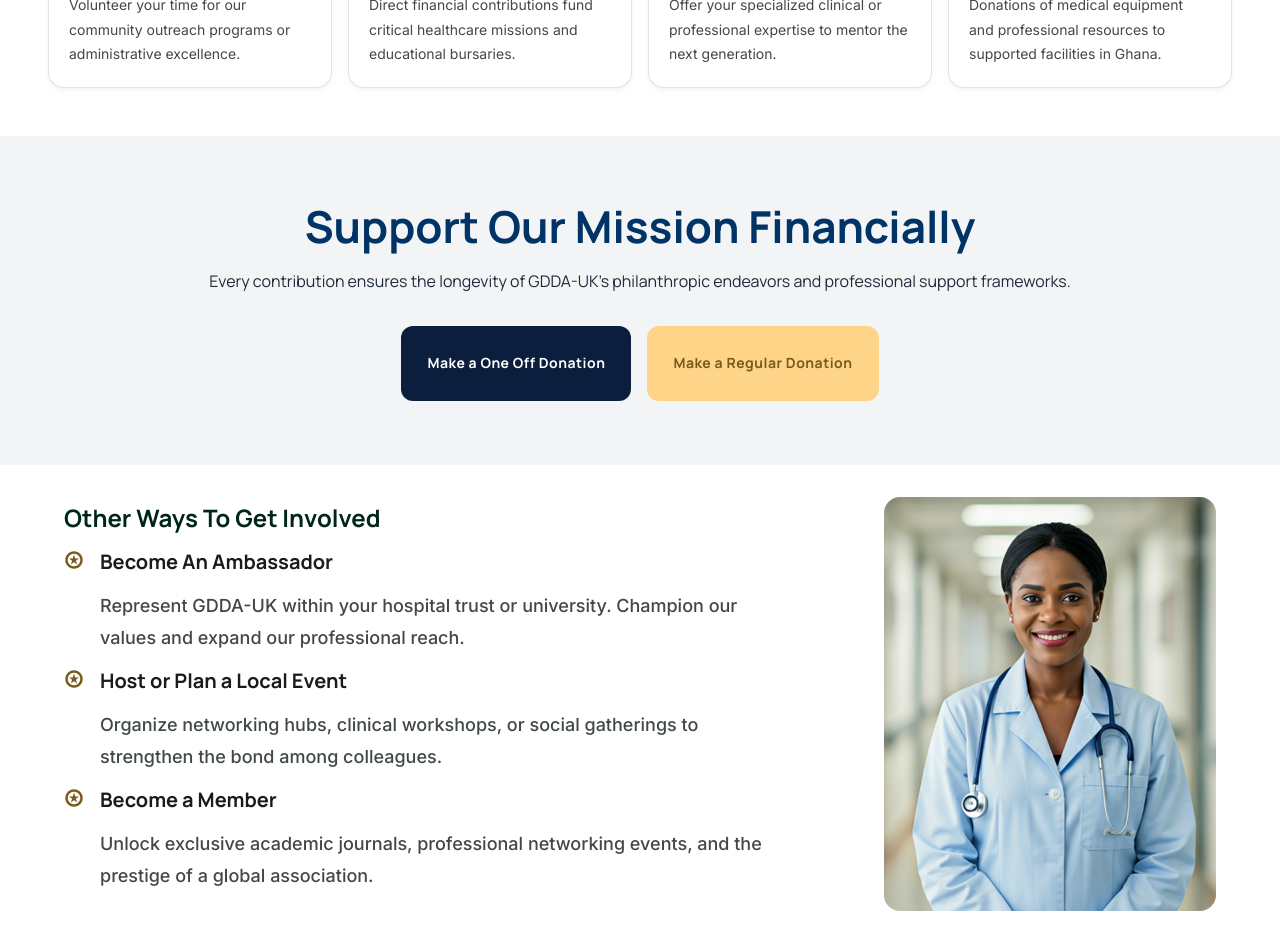
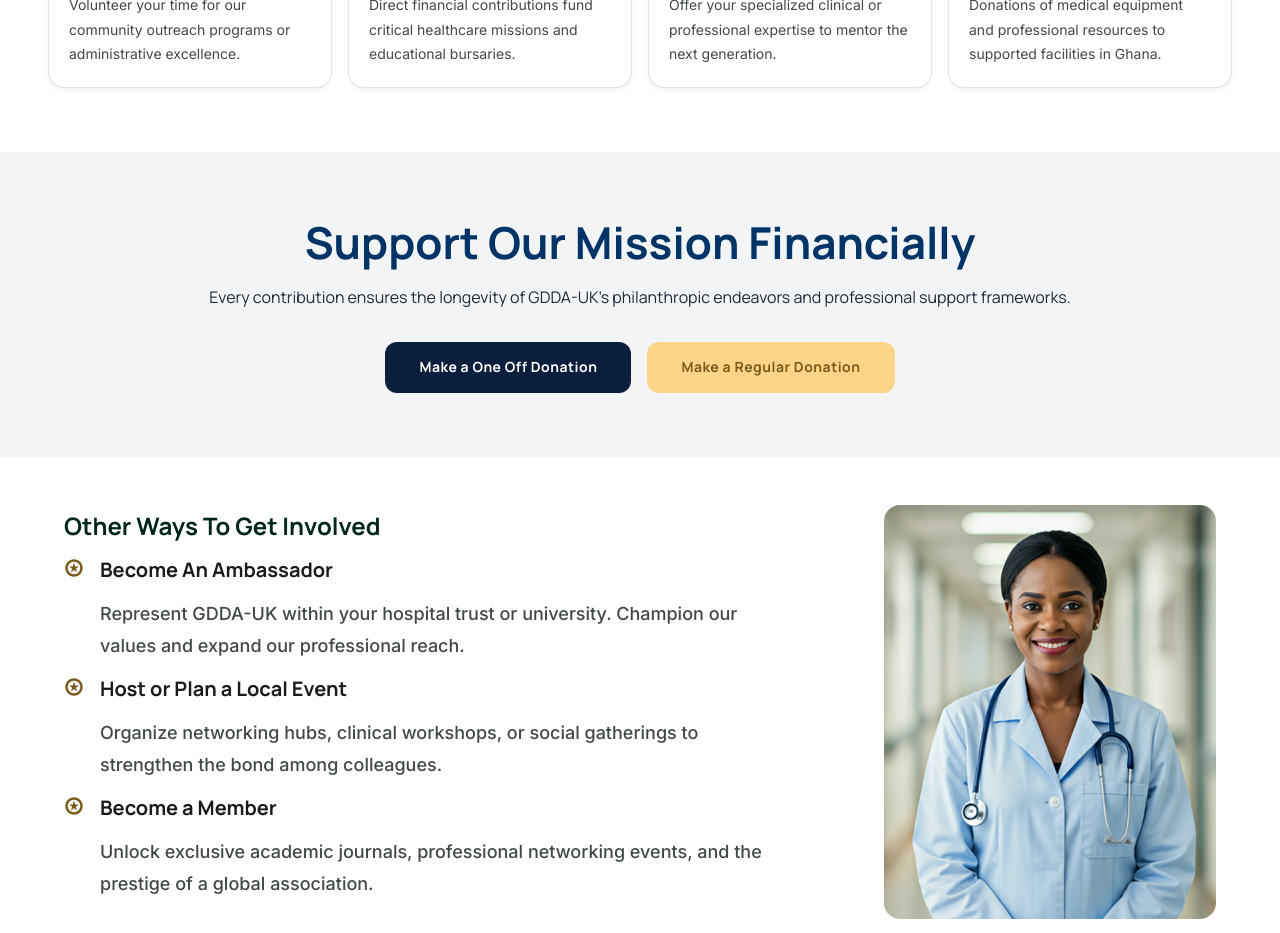
Before and after one commit to gydgen/GDDA-UK, an Angular app: page /get-involved in a window 1280 px wide. Shown: the part 980-1913 px from the top of the page. Built offline with nearby package versions, Linux system fonts and the light colour scheme; a web font is replaced by a local one.

Commit message:
feat: refine layout and styles for about and get involved sections, adjust carousel padding

```diff
--- a/src/app/landing-page/features/about/about.scss
+++ b/src/app/landing-page/features/about/about.scss
@@ -97,7 +97,7 @@
 .hero__actions {
   display: flex;
   gap: $space-4;
-  flex-wrap: wrap;
+  // flex-wrap: wrap;
 }
 
 // ============================================================
--- a/src/app/landing-page/features/get-involved/get-involved.html
+++ b/src/app/landing-page/features/get-involved/get-involved.html
@@ -41,7 +41,7 @@
   </div>
 </section>
 
-<section class="gi-channels" aria-labelledby="gi-channels-heading">
+<section class="gi-channels" aria-labelledby="gi-channels-heading mx-4">
   <div class="gi-channels__inner">
     <h2 class="gi-channels__title">Support Our Mission Financially</h2>
     <p class="gi-channels__subtitle">
@@ -49,8 +49,8 @@
       support frameworks.
     </p>
     <div class="btns">
-      <a routerLink="/contact" class="btn-udda-primary p-4">Make a One Off Donation</a>
-      <a routerLink="/event" class="btn-secondary p-4">Make a Regular Donation</a>
+      <a routerLink="/contact" class="btn-udda-primary">Make a One Off Donation</a>
+      <a routerLink="/event" class="btn-secondary">Make a Regular Donation</a>
     </div>
   </div>
 </section>
--- a/src/app/landing-page/features/get-involved/get-involved.scss
+++ b/src/app/landing-page/features/get-involved/get-involved.scss
@@ -167,7 +167,11 @@
   @include flex-column;
   background-color: $color-lighter-grey;
   padding: $space-16;
+  margin: $space-4 0;
   text-align: center;
+   @media (max-width: $bp-md) {
+    padding: $space-12 0;
+   }
   .btns {
     display: flex;
     gap: $space-4;
@@ -176,7 +180,6 @@
       width: 100%;
       @include flex-column;
       justify-content: center;
-      padding: $space-2;
       a {
           width: 100%;
           justify-content: center;
@@ -184,9 +187,9 @@
         }
     }
   }
-    @media (max-width: $bp-md) {
-      padding: $space-2;
-    }
+    // @media (max-width: $bp-md) {
+    //   padding: $space-2;
+    // }
 }
 
 .gi-channels__title {
--- a/src/app/shared/carousal/carousal.html
+++ b/src/app/shared/carousal/carousal.html
@@ -1,4 +1,4 @@
-<div class="d-flex justify-content-center align-items-center carousel-container pb-4">
+<div class="d-flex justify-content-center align-items-center carousel-container">
 <div
   class="testimonials"
   role="region"
--- a/src/app/shared/carousal/carousal.scss
+++ b/src/app/shared/carousal/carousal.scss
@@ -156,9 +156,13 @@
     height: 1.9rem;
   }
 }
+.carousel-container {
 
+  padding: $space-20 0;
+}
 @media (max-width: $bp-sm) {
   .carousel-container {
     width: 20rem;
+    padding: $space-12 0;
   }
 }
--- a/src/styles/_mixins.scss
+++ b/src/styles/_mixins.scss
@@ -71,9 +71,9 @@
   border-radius: $border-radius-md;
 
   &:hover, &:focus-visible {
-    background: $color-gold;
-    border-color: $color-text-gold;
-    color: $color-text-gold;
+    background: $color-white;
+    border-color: $color-navy;
+    color:$color-navy;
     transform: translateY(-1px);
     box-shadow: 0 6px 20px rgba($color-navy, 0.4);
   }
@@ -107,7 +107,7 @@
 
   &:hover, &:focus-visible {
     background: transparent;
-    color: $color-text-gold;
+    color: $color-gold;
     border-color: $color-gold;
     // transform: translateY(-1px);
     // box-shadow: 0 6px 20px rgba($color-gold, 0.4);
```
